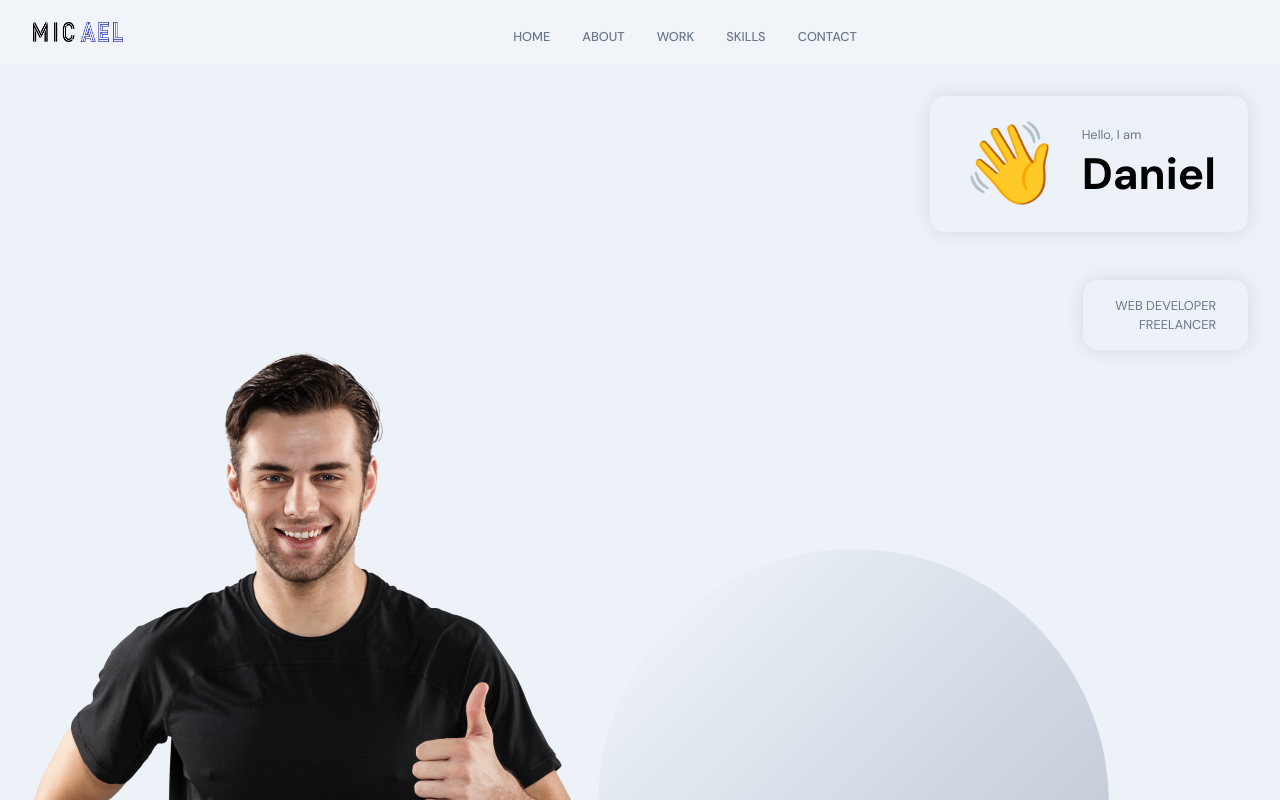
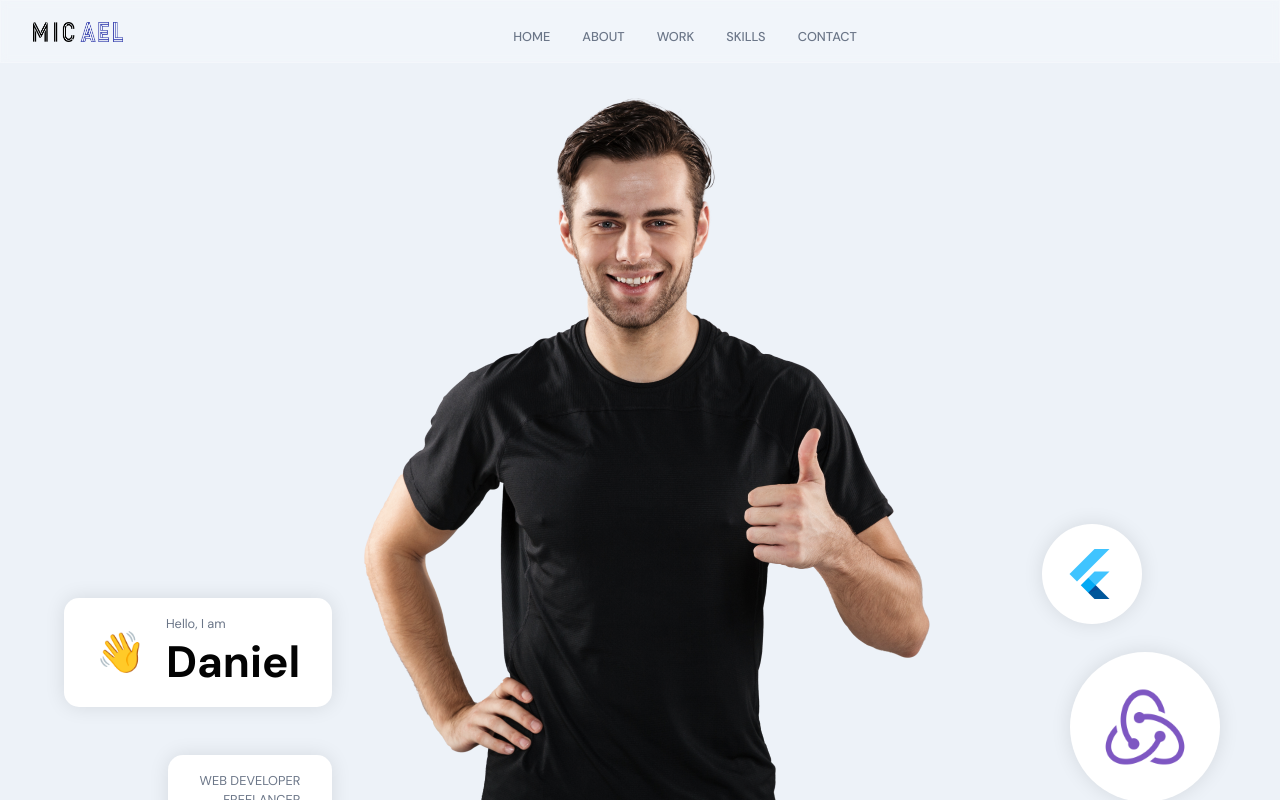
Before and after one commit to DanielKrol90/React.myPortfolio.app, a React (Create React App) app in the folder frontend-app/: page / in a window 1280 px wide. Shown: the top 800 px of the page. Built offline with nearby package versions, Linux system fonts and the light colour scheme.

Commit message:
fixing spell-errors on classnames and reasigning

```diff
--- a/frontend-app/src/container/Header/Header.jsx
+++ b/frontend-app/src/container/Header/Header.jsx
@@ -1,8 +1,8 @@
-import React from "react";
-import { motion } from "framer-motion";
+import React from 'react';
+import { motion } from 'framer-motion';
 
-import { images } from "../../constants";
-import "./Header.scss";
+import { images } from '../../constants';
+import './Header.scss';
 
 const scaleVariants = {
   whileInView: {
@@ -10,17 +10,18 @@
     opacity: [0, 1],
     transition: {
       duration: 1,
-      ease: "easeInOut",
+      ease: 'easeInOut',
     },
   },
 };
 
 const Header = () => {
+
   return (
-    <div id="home" className="app__header app_flex">
+  <div id='home' className="app__header app__flex">
     <motion.div
       whileInView={{ x: [-100, 0], opacity: [0, 1] }}
-        transition={{ duration: 2 }}
+      transition={{ duration: 1.5 }}
       className="app__header-info"
     >
       <div className="app__header-badge">
@@ -31,6 +32,7 @@
             <h1 className="head-text">Daniel</h1>
           </div>
         </div>
+
         <div className="tag-cmp app__flex">
           <p className="p-text">Web Developer</p>
           <p className="p-text">Freelancer</p>
@@ -40,17 +42,17 @@
 
     <motion.div
       whileInView={{ opacity: [0, 1] }}
-        transition={{ duration: 2, delayChildren: 2 }}
+      transition={{ duration: 0.5, delayChildren: 0.5 }}
       className="app__header-img"
     >
       <img src={images.profile} alt="profile_bg" />
       <motion.img
         whileInView={{ scale: [0, 1] }}
-          transition={{ duration: 2, ease: "easeInOut" }}
+        transition={{ duration: 1, ease: 'easeInOut' }}
         src={images.circle}
         alt="profile_circle"
         className="overlay_circle"
-        ></motion.img>
+      />
     </motion.div>
 
     <motion.div
@@ -60,12 +62,11 @@
     >
       {[images.flutter, images.redux, images.sass].map((circle, index) => (
         <div className="circle-cmp app__flex" key={`circle-${index}`}>
-            <img src={circle} alt="circle" />
+          <img src={circle} alt="profile_bg" />
         </div>
       ))}
     </motion.div>
   </div>
-  );
-};
+)};
 
-export default Header;
+export default (Header);
--- a/frontend-app/src/container/Header/Header.scss
+++ b/frontend-app/src/container/Header/Header.scss
@@ -20,15 +20,17 @@
     height: 100%;
     flex-direction: row;
 
-    padding: 6rem 2rem 0;
+    padding: 6rem 2rem 0rem;
 
-    @media screen and (min-width: 2000px){
+    @media screen and (min-width: 2000px) {
       padding-top: 8rem;
     }
-    @media screen and (max-width: 1200px){
+
+    @media screen and (max-width: 1200px) {
       flex-direction: column;
     }
-    @media screen and (max-width: 400px){
+
+    @media screen and (max-width: 450px) {
       padding: 6rem 1rem 2rem;
     }
   }
@@ -41,7 +43,9 @@
     align-items: flex-start;
     height: 100%;
 
-    @media screen and (max-width: 2000px){
+    margin: 0 2rem;
+
+    @media screen and (max-width: 1200px) {
       width: 100%;
       margin-right: 0rem;
     }
@@ -54,14 +58,15 @@
     align-items: flex-end;
     flex-direction: column;
 
-    .badge-cmp, .tag-cmp {
+    .badge-cmp,
+    .tag-cmp {
       padding: 1rem 2rem;
-        border: var(--white-color);
+      background: var(--white-color);
       border-radius: 15px;
       flex-direction: row;
       width: auto;
 
-        box-shadow: 0 0 20px rgba(0, 0, 0, 0.1);
+      box-shadow: 0px 0px 20px rgba(0, 0, 0, 0.1);
     }
 
     .tag-cmp {
@@ -78,7 +83,7 @@
     span {
       font-size: 2.5rem;
 
-        @media screen and (max-width: 2000px){
+      @media screen and (min-width: 2000px) {
         font-size: 5rem;
       }
     }
@@ -104,7 +109,7 @@
       border-radius: 50%;
 
       background: var(--white-color);
-        box-shadow: 0 0 20px rgba(0, 0, 0, 0.1);
+      box-shadow: 0px 0px 20px rgba(0, 0, 0, 0.1);
 
       img {
         width: 60%;
@@ -113,15 +118,46 @@
     }
 
     div:nth-child(1) {
-        width: 130px;
-        height: 130px;
-    }
-    div:nth-child(2) {
       width: 100px;
       height: 100px;
     }
+
+    div:nth-child(2) {
+      margin: 1.75rem;
+      width: 150px;
+      height: 150px;
+    }
+
     div:nth-child(3) {
       width: 70px;
       height: 70px;
     }
+
+    @media screen and (min-width: 2000px) {
+      div:nth-child(2) {
+        width: 400px;
+        height: 400px;
       }
+
+      div:nth-child(3) {
+        width: 170px;
+        height: 170px;
+      }
+
+      div:nth-child(1) {
+        width: 200px;
+        height: 200px;
+      }
+    }
+
+    @media screen and (max-width: 1200px) {
+      width: 100%;
+      flex-direction: row;
+      flex-wrap: wrap;
+      margin-left: 0;
+
+      div {
+        margin: 1rem;
+      }
+    }
+  }
```
Lines whose indentation alone changed are shown as unchanged.
